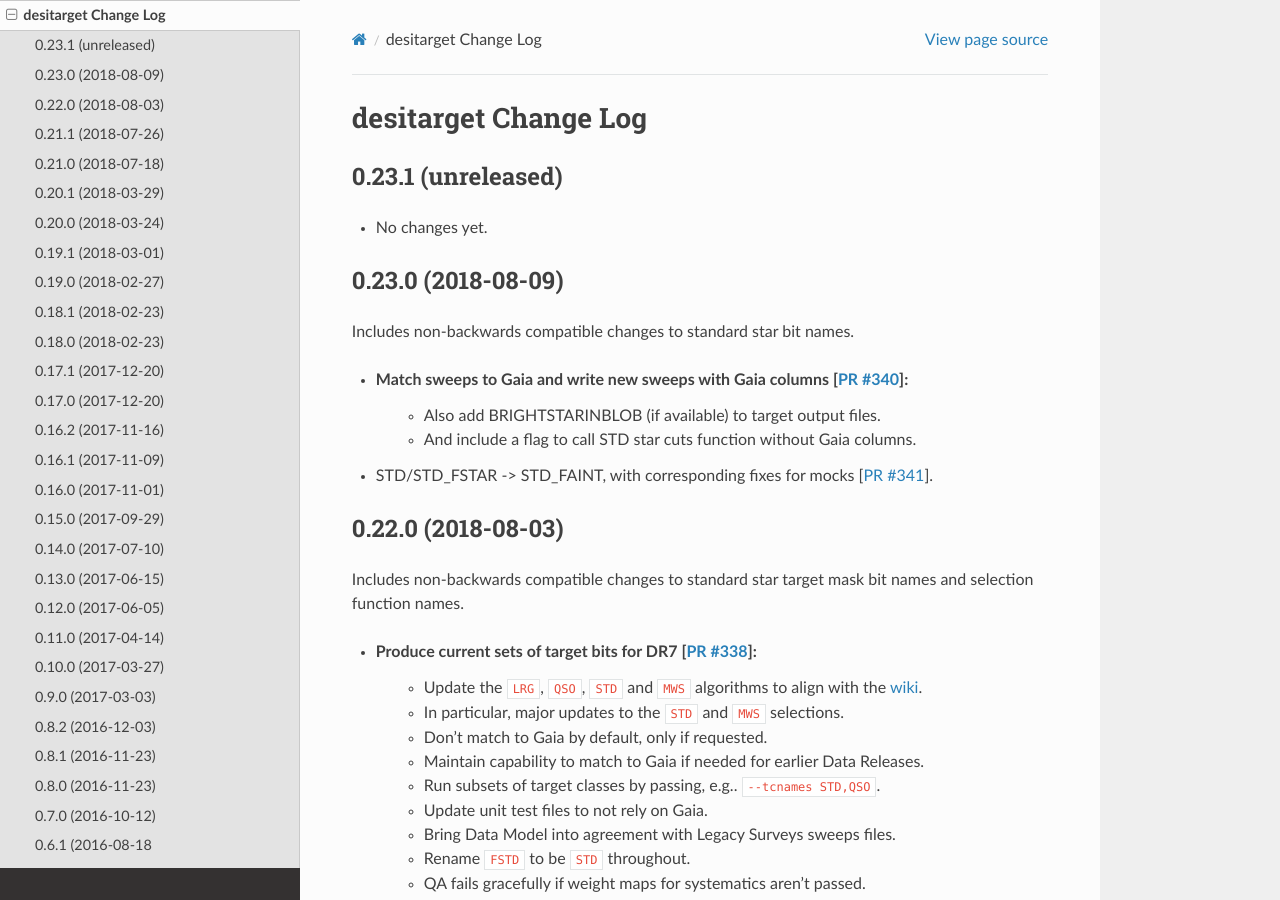
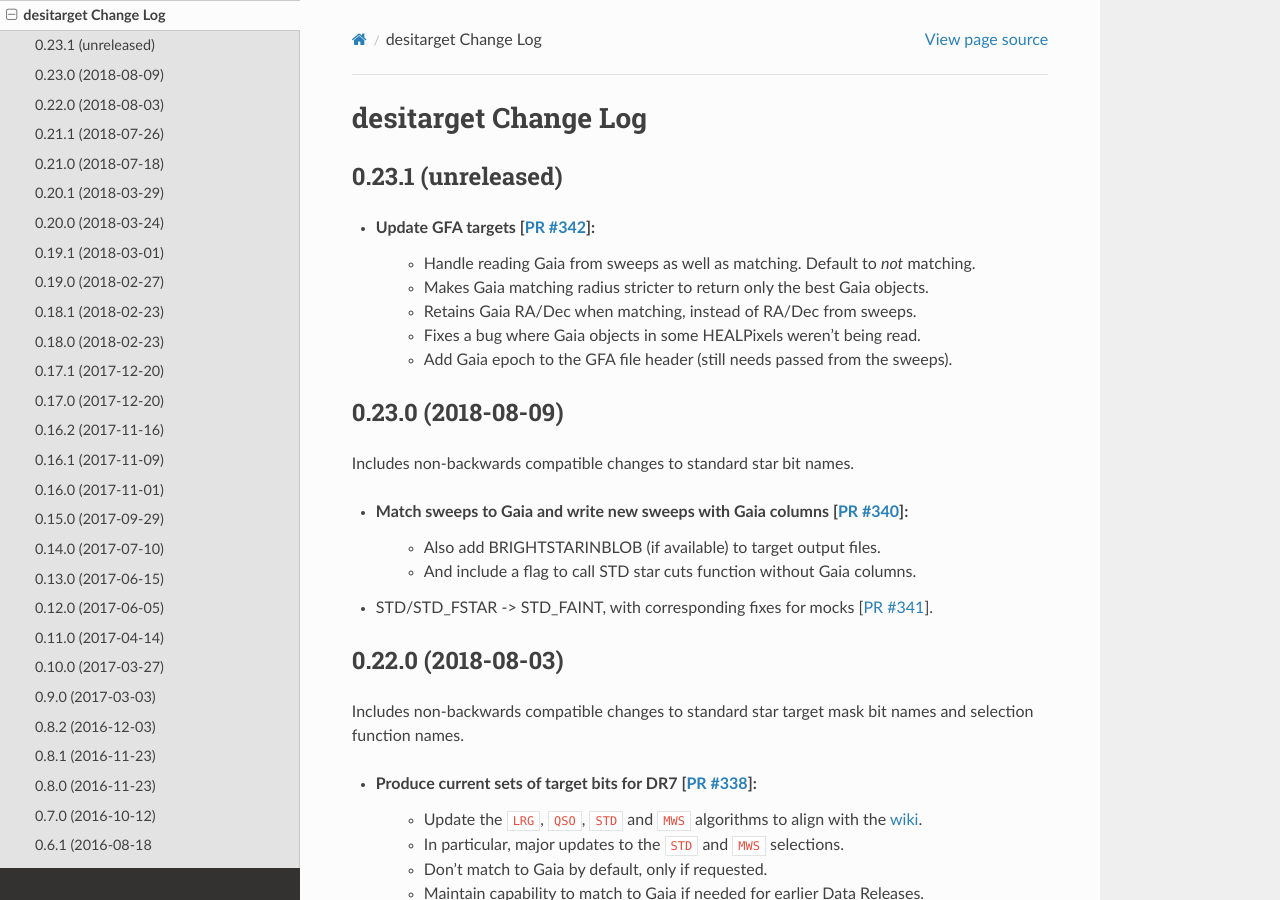
Before and after one commit to desihub/desitarget, a Sphinx documentation site: the page built from doc/changes.rst, in a window 1280 px wide and 900 px high. Built offline with Sphinx 7.4.7 and the Read the Docs theme 2.0.0, drawn with Linux system fonts in a browser that asks for light colours.

Commit message:
updating changes file [ci skip]

```diff
--- a/doc/changes.rst
+++ b/doc/changes.rst
@@ -5,7 +5,14 @@
 0.23.1 (unreleased)
 -------------------
 
-* No changes yet.
+* Update GFA targets [`PR #342`_]:
+    * Handle reading Gaia from sweeps as well as matching. Default to *not* matching.
+    * Makes Gaia matching radius stricter to return only the best Gaia objects.
+    * Retains Gaia RA/Dec when matching, instead of RA/Dec from sweeps.
+    * Fixes a bug where Gaia objects in some HEALPixels weren't being read.
+    * Add Gaia epoch to the GFA file header (still needs passed from the sweeps).
+
+.. _`PR #342`: https://github.com/desihub/desitarget/pull/342
 
 0.23.0 (2018-08-09)
 -------------------
```
